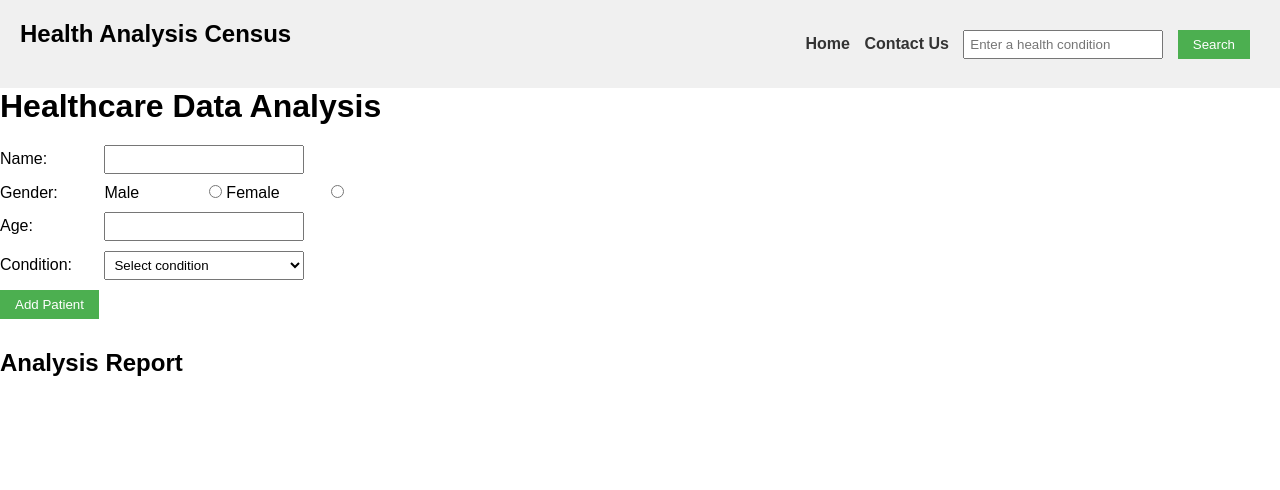
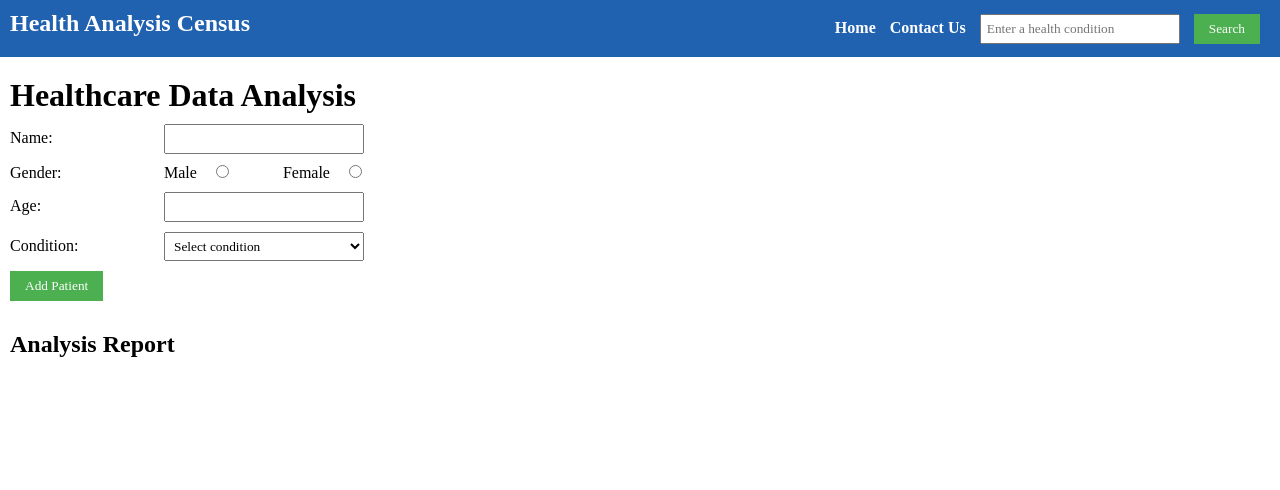
Before and after one commit to TB1501/HealhCareApp, a plain HTML site: page index.html in a window 1280 px wide. Drawn offline with Linux system fonts and the light colour scheme.

Commit message:
css styling

```diff
--- a/health_analysis.css
+++ b/health_analysis.css
@@ -4,14 +4,20 @@
     margin: 0;
     padding: 0;
     box-sizing: border-box;
+    font-family: 'Times New Roman', Times, serif;
 }
 nav {
-    background-color: #f0f0f0;
-    padding: 20px;
+    background-color: #2061B0;
+    margin-bottom: 10px;
+    padding:10px ;
     display: flex;
     align-items: center;
     justify-content: space-between;
 
+  }
+
+  nav h1{
+    color:white
   }
 
   nav ul {
@@ -26,18 +32,29 @@ nav {
 
   nav a {
     text-decoration: none;
-    color: #333;
+    color: white;
     font-weight: bold;
+  }
+
+  nav input:hover{
+    border: 4px solid gray;
   }
 
   /* Basic CSS for the form elements */
   body {
-    font-family: Arial, sans-serif;
+    /*font-family: Times;*/
     /* margin: 20px; */
   }
 
+  .container{
+    display:flex;
+    justify-content: flex-start;
+    padding: 10px;;
+
+  }
+
   h1 {
-    margin-bottom: 20px;
+    margin-bottom: 10px;
   }
 
   div {
@@ -46,8 +63,19 @@ nav {
 
   label {
     display: inline-block;
-    width: 100px;
+    width: 150px;
   }
+
+  label.radio-label{
+    display:inline;
+    margin-right: 15px;
+
+  }
+
+  input[type="radio"]{
+    margin-right: 50px;
+  }
+
 
   input[type="text"],
   input[type="number"],
--- a/index.html
+++ b/index.html
@@ -30,10 +30,10 @@
           <input type="text" id="name" />
         </div>
         <div>
-          <label>Gender:</label>
-          <label for="male">Male</label>
+          <label class="field-label">Gender:</label>
+          <label class="radio-label" for="male">Male</label>
           <input type="radio" name="gender" id="male" value="Male" />
-          <label for="female">Female</label>
+          <label class="radio-label" for="female">Female</label>
           <input type="radio" name="gender" id="female" value="Female" />
         </div>
         <div>
```
